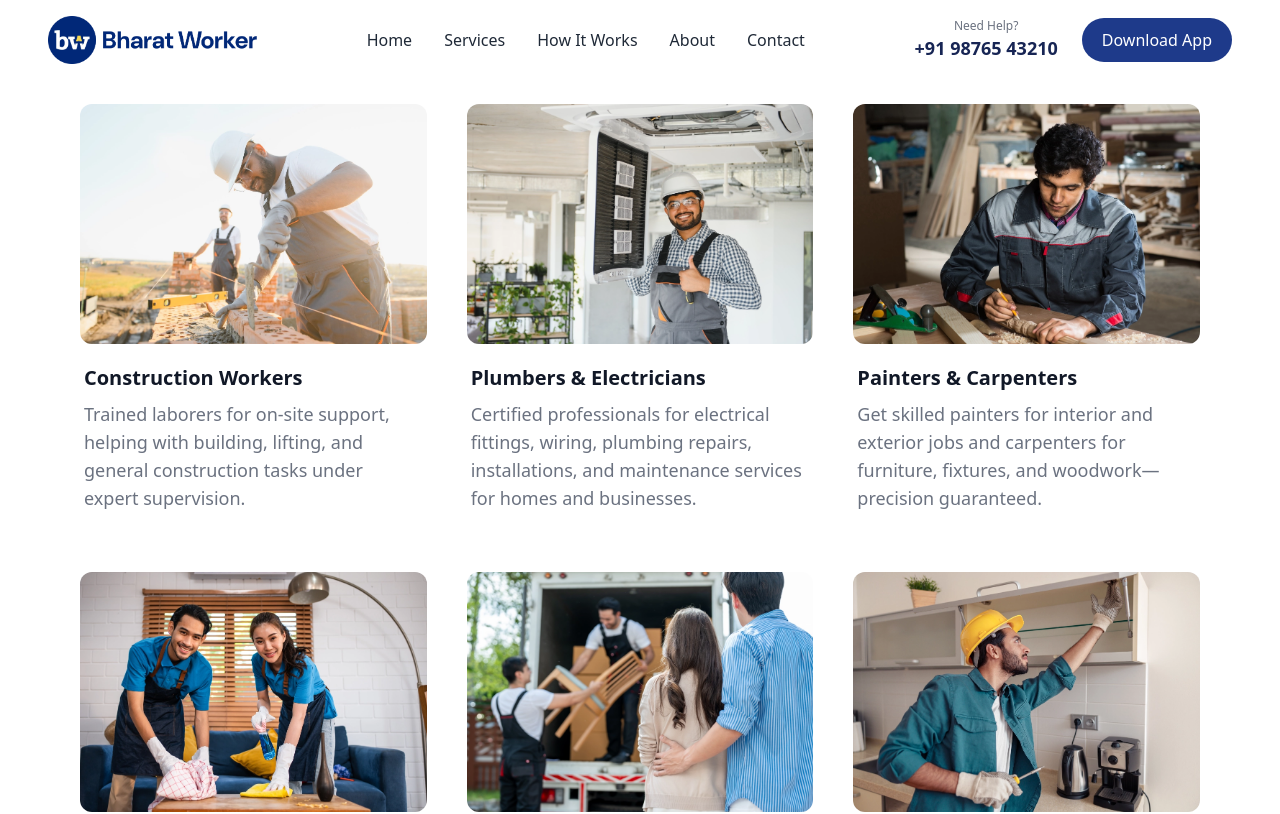
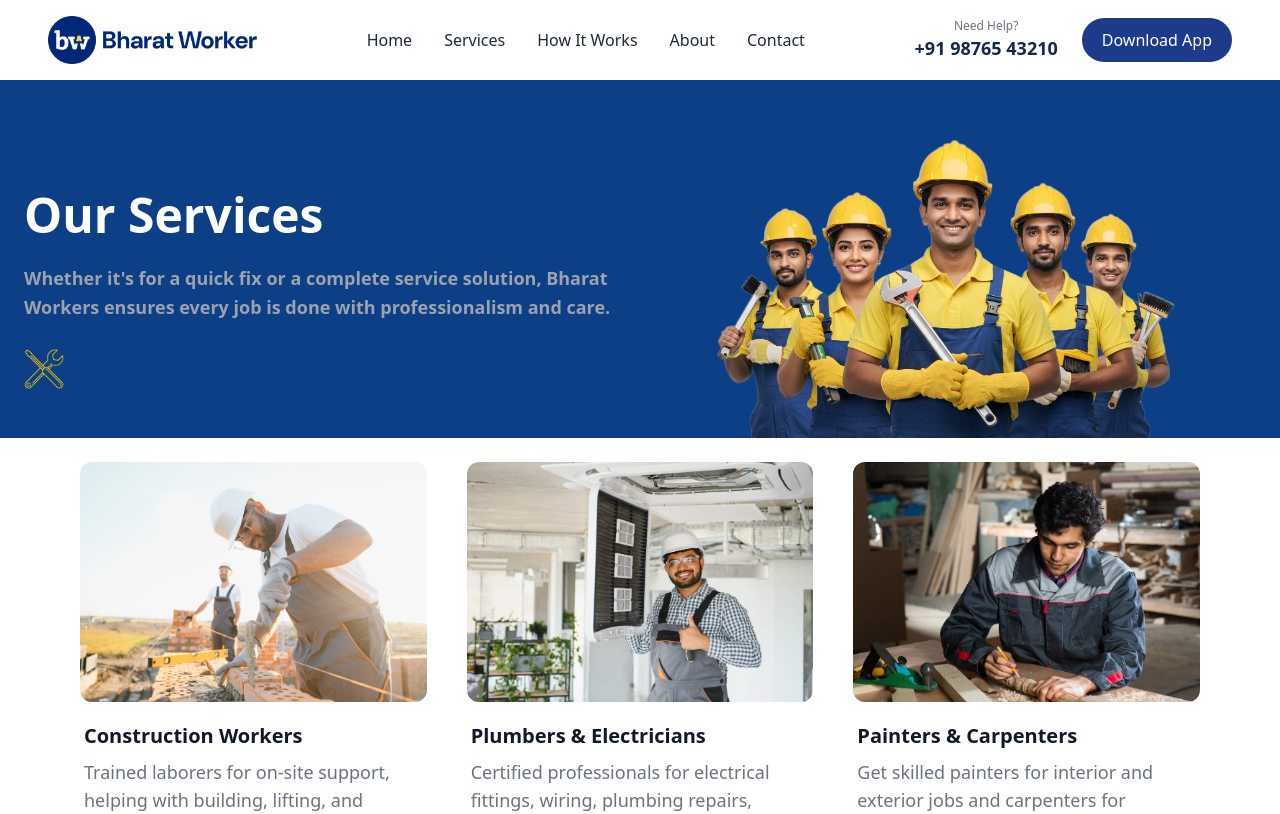
Before and after one commit to adityasinghchouhan1/BharatWorkerweb, a React (Vite) app: page /Services in a window 1280 px wide. Shown: the top 814 px of the page. Built offline with nearby package versions, Linux system fonts and the light colour scheme.

Commit message:
add wrapper

```diff
--- a/src/Pages/About.jsx
+++ b/src/Pages/About.jsx
@@ -1,7 +1,16 @@
 import React from 'react'
-
+import Wrapper from '../UI/Wrapper'
+import wrapperimg from '../../public/misc/5.webp'
 const About = () => {
-  return <div>About</div>
+  return (
+    <div>
+      <Wrapper
+        title="About Us"
+        description="Bharat Workers connects you with verified professionals, offering reliable, affordable, and timely workforce solutions for homes and businesses."
+        image={wrapperimg}
+      />
+    </div>
+  )
 }
 
 export default About
--- a/src/Pages/Contact.jsx
+++ b/src/Pages/Contact.jsx
@@ -1,7 +1,16 @@
 import React from 'react'
-
+import Wrapper from '../UI/Wrapper'
+import wrapperimg from '../../public/misc/1.webp'
 const Contact = () => {
-  return <div>Contact</div>
+  return (
+    <div>
+      <Wrapper
+        title="Contact Us Today"
+        description="Have questions, feedback, or need assistance? Our team is just a call or message away. Whether you’re booking a service or want to join us as a partner, we’re ready to support you.."
+        image={wrapperimg}
+      />
+    </div>
+  )
 }
 
 export default Contact
--- /dev/null
+++ b/src/Pages/Howitworks.jsx
@@ -0,0 +1,17 @@
+import React from 'react'
+import Wrapper from '../UI/Wrapper'
+import wrapperimg from '../../public/misc/7.webp'
+
+const Howitworks = () => {
+  return (
+    <div>
+      <Wrapper
+        title="How It Works"
+        description="Enjoy a spotless space with our expert cleaning team. Affordable, eco-friendly, and tailored to your needs!"
+        image={wrapperimg}
+      />
+    </div>
+  )
+}
+
+export default Howitworks
--- a/src/Pages/Services.jsx
+++ b/src/Pages/Services.jsx
@@ -1,9 +1,16 @@
 import React from 'react'
 import ServiceCards from '../Components/ServiceCards'
+import Wrapper from '../UI/Wrapper'
+import wrapperimg from '../../public/misc/1.webp'
 
 const Services = () => {
   return (
     <div>
+      <Wrapper
+        title="Our Services"
+        description="Whether it's for a quick fix or a complete service solution, Bharat Workers ensures every job is done with professionalism and care."
+        image={wrapperimg}
+      />
       <ServiceCards />
     </div>
   )
--- a/src/Router/Router.jsx
+++ b/src/Router/Router.jsx
@@ -4,6 +4,7 @@ import Home from '../Pages/Home'
 import About from '../Pages/About'
 import Services from '../Pages/Services'
 import Contact from '../Pages/Contact'
+import Howitworks from '../Pages/Howitworks'
 
 const router = createBrowserRouter([
   {
@@ -26,6 +27,10 @@ const router = createBrowserRouter([
         path: 'Services',
         element: <Services />,
       },
+      {
+        path: 'how-it-works',
+        element: <Howitworks />,
+      },
     ],
   },
 ])
--- /dev/null
+++ b/src/UI/Wrapper.jsx
@@ -0,0 +1,92 @@
+import React, { useRef, useEffect } from 'react'
+import gsap from 'gsap'
+import { ScrollTrigger } from 'gsap/ScrollTrigger'
+import DecoImg from '../../public/deco/s1.webp'
+
+gsap.registerPlugin(ScrollTrigger)
+
+const Wrapper = ({ title, description, image }) => {
+  const titleRef = useRef(null)
+  const descRef = useRef(null)
+  const imageRef = useRef(null)
+  const wrapperRef = useRef(null)
+
+  useEffect(() => {
+    // Heading and description animation
+    gsap.fromTo(
+      [titleRef.current, descRef.current],
+      {
+        opacity: 0,
+        y: 40,
+      },
+      {
+        opacity: 1,
+        y: 0,
+        duration: 1.2,
+        ease: 'power3.out',
+        stagger: 0.2,
+        scrollTrigger: {
+          trigger: titleRef.current,
+          start: 'top 85%',
+          toggleActions: 'play none none reverse',
+        },
+      }
+    )
+
+    // Right image scroll-down animation
+    gsap.to(imageRef.current, {
+      y: 150,
+      ease: 'power1.out',
+      scrollTrigger: {
+        trigger: wrapperRef.current,
+        start: 'top top',
+        end: 'bottom top',
+        scrub: true,
+      },
+    })
+  }, [])
+
+  return (
+    <div
+      ref={wrapperRef}
+      className="bg-[#0c3f86] text-white overflow-hidden relative pt-14"
+    >
+      <div className="max-w-7xl mx-auto flex flex-col lg:flex-row items-center justify-between px-6">
+        {/* Left Content */}
+        <div className="w-full lg:w-1/2 text-left relative z-10">
+          <h1
+            ref={titleRef}
+            className="text-5xl font-semibold mb-4 leading-snug"
+          >
+            {title}
+          </h1>
+          <p
+            ref={descRef}
+            className="text-gray-400 text-lg font-semibold leading-relaxed mb-6"
+          >
+            {description}
+          </p>
+          <img
+            src={DecoImg}
+            alt="Decorative Icon"
+            className="w-10 inline-block"
+          />
+        </div>
+
+        {/* Right Image */}
+        <div className="w-full lg:w-1/2 flex justify-center relative z-10">
+          {image && (
+            <img
+              ref={imageRef}
+              src={image}
+              alt="Hero"
+              className="max-w-[500px] w-full object-contain"
+            />
+          )}
+        </div>
+      </div>
+    </div>
+  )
+}
+
+export default Wrapper
```
